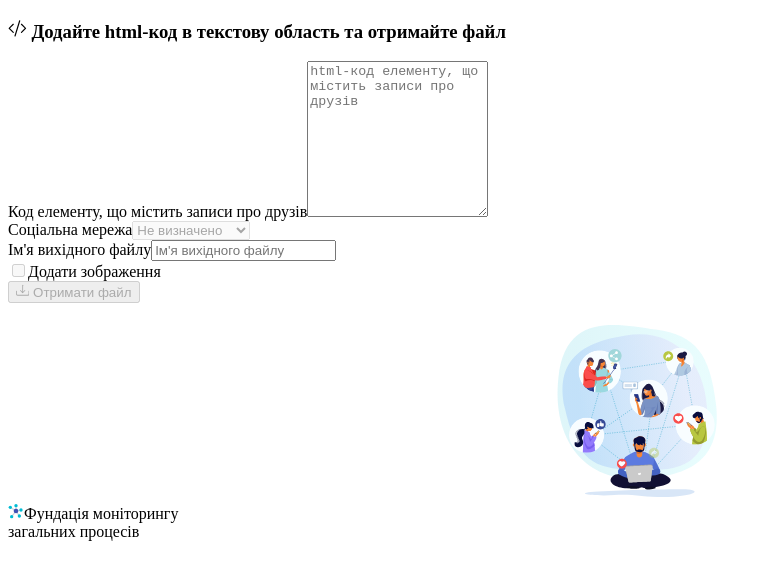
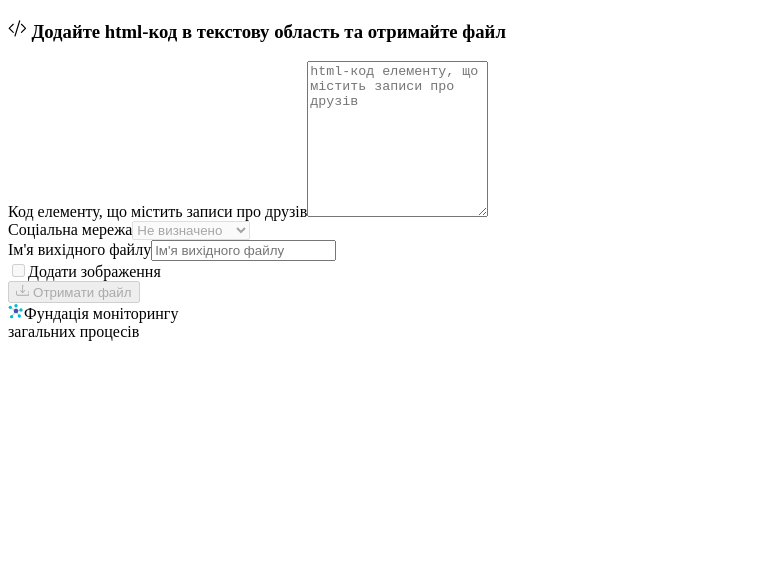
Before and after one commit to tougaj/fbf, a React app: page / in a window 1280 px wide. Shown: the top 580 px of the page, without its empty margins (0-772 px from the left). Built offline with nearby package versions, Linux system fonts and the light colour scheme; the HTML template or start-up script is replaced by a standard one.

Commit message:
Убрал зависимость от moment. Убрала анимацию (очень сильно увеличивает размер бандла, оставил в комментариях для примера).

```diff
--- a/src/js/components/app.tsx
+++ b/src/js/components/app.tsx
@@ -6,7 +6,6 @@ import Footer from './footer';
 import { FriendList } from './friendList';
 import HelmetTitle from './helmetTitle';
 import { BsCodeSlash } from './icons';
-import LottieAnimation from './lottieAnimation';
 
 interface IAppProps extends React.HTMLAttributes<HTMLDivElement> {}
 const App = ({}: IAppProps) => {
@@ -44,7 +43,7 @@ const App = ({}: IAppProps) => {
 	return (
 		<>
 			<HelmetTitle />
-			<div className="container-fluid mb-3 main-container flex-grow-1 d-flex flex-column">
+			<div className="container-fluid mb-3 main-container">
 				<div className="row">
 					<div className="col">
 						<h3 className="text-center mt-3">
@@ -69,7 +68,8 @@ const App = ({}: IAppProps) => {
 						/>
 					</div>
 				</div>
-				{socialMedia ? (
+				{socialMedia && <FriendList socialMedia={socialMedia} friends={friends} />}
+				{/* {socialMedia ? (
 					<FriendList socialMedia={socialMedia} friends={friends} />
 				) : (
 					<LottieAnimation
@@ -78,7 +78,7 @@ const App = ({}: IAppProps) => {
 						lottieFileName="img/lottie/30762-social-media-network.json"
 						className="my-auto"
 					/>
-				)}
+				)} */}
 			</div>
 			<Footer />
 		</>
--- a/src/js/components/footer.tsx
+++ b/src/js/components/footer.tsx
@@ -4,7 +4,7 @@ import { FcMindMap } from './icons';
 interface IFooterProps extends React.AllHTMLAttributes<HTMLDivElement> {}
 const Footer = ({}: IFooterProps) => {
 	return (
-		<nav className="navbar navbar-dark bg-secondary navbar-bottom">
+		<nav className="navbar navbar-dark bg-secondary navbar-bottom mt-auto">
 			<span className="navbar-brand">
 				{/* <FaUserFriends className="navbar-bottom__brand" /> */}
 				{/* <LottieAnimation
--- a/src/js/main.tsx
+++ b/src/js/main.tsx
@@ -2,9 +2,9 @@ import React from 'react';
 import ReactDOM from 'react-dom';
 import { IconContext } from 'react-icons/lib';
 import App from './components/app';
-import moment = require('moment');
+// import moment = require('moment');
 
-moment.locale('uk');
+// moment.locale('uk');
 
 ReactDOM.render(
 	<IconContext.Provider value={{ className: 'react-icons' }}>
```
Also changed, not shown: 3 other files (tests, documents, lock files or other folders).
